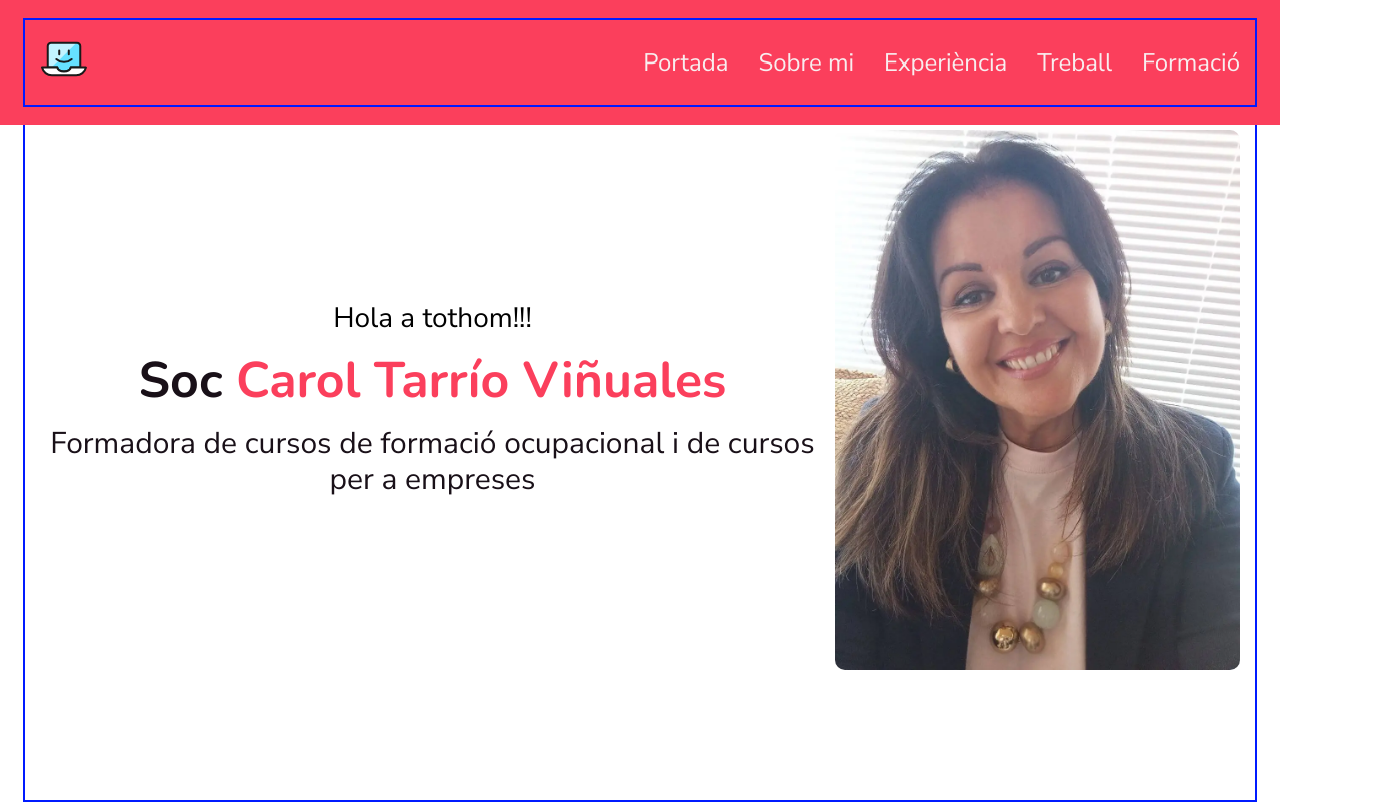
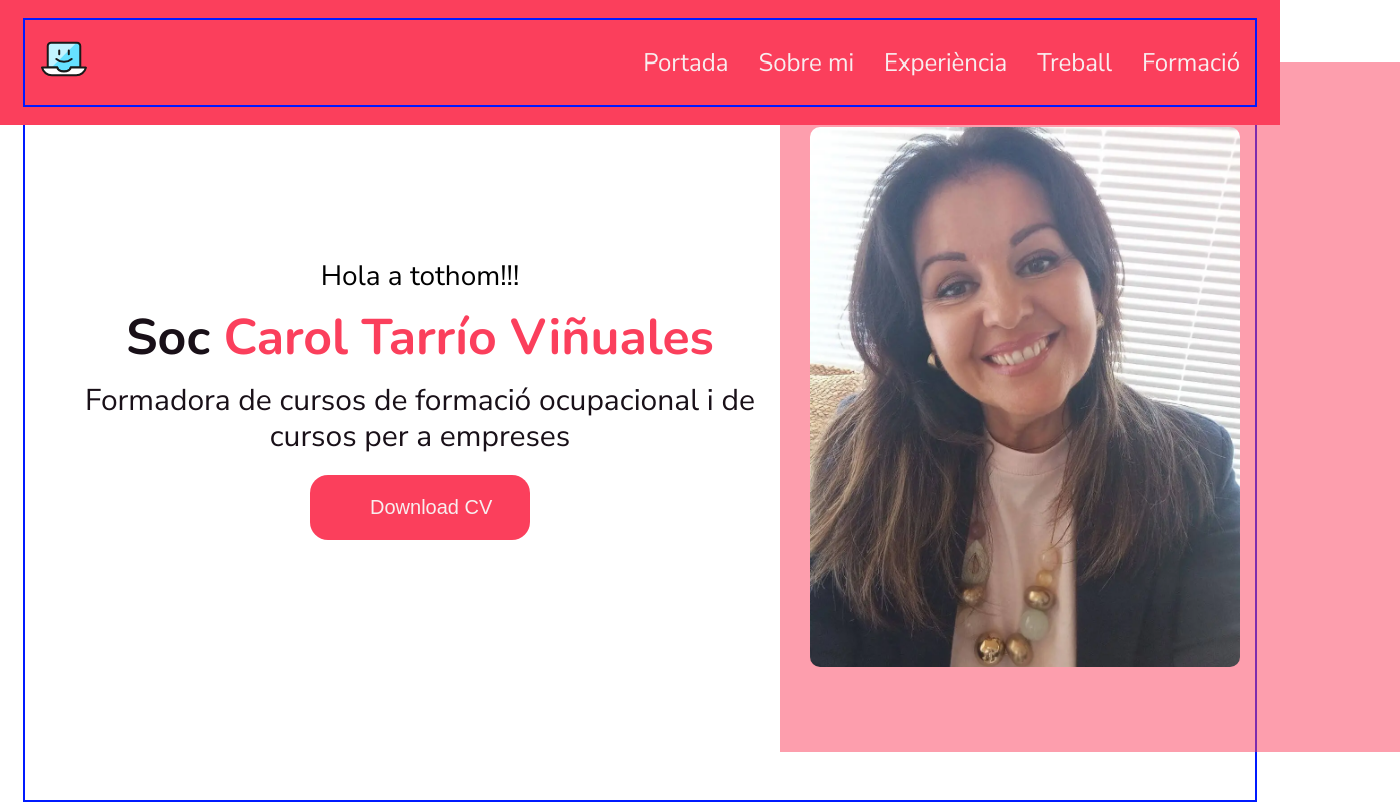
Before and after one commit to ElenaWebDev984/cv_carol, a React (Vite) app: page / in a window 1280 px wide. Shown: the top 804 px of the page, 1400 px wide, since content can reach past the window. Built offline with nearby package versions, Linux system fonts and the light colour scheme.

Commit message:
added btn and PhotoWrapper for Main

```diff
--- a/src/layout/sections/main/Main.tsx
+++ b/src/layout/sections/main/Main.tsx
@@ -4,6 +4,7 @@ import {FlexWrapper} from "../../../components/FlexWrapper.tsx";
 import {Image} from "../../../components/Image.tsx";
 import {Container} from "../../../components/Container.tsx";
 import {theme} from "../../../styles/Theme.ts";
+
 
 
 export const Main = () => {
@@ -15,9 +16,11 @@ export const Main = () => {
                         <Greeting>Hola a tothom!!!</Greeting>
                         <Name>Soc <span>Carol Tarrío Viñuales</span></Name>
                         <MainTitle>Formadora de cursos de formació ocupacional i de cursos per a empreses</MainTitle>
+                        <Button>Download CV</Button>
                     </div>
-
-                    <Image src={photo} alt="photo"/>
+                    <PhotoWrapper>
+                        <Image src={photo} alt="photo"/>
+                    </PhotoWrapper>
                 </FlexWrapper>
             </Container>
         </StyledMain>
@@ -52,5 +55,36 @@ const MainTitle = styled.h1`
     font-size: 30px;
     vertical-align: middle;
     //text-transform: lowercase;
+`
 
+const Button = styled.button`
+    background: #FB3F5C;
+    width: 220px;
+    height: 65px;
+    border-radius: 18px;
+    padding: 20px 60px;
+    margin-top: 20px;
+
+    color: #F8EEEF;
+    font-weight: 400;
+    font-size: 20px;
+    white-space: nowrap;
+    text-align: center;
 `
+
+const PhotoWrapper = styled.div`
+    position: relative;
+    z-index: 0;
+
+    &::before {
+        content: '';
+        width: 620px;
+        height: 690px;
+        top: -65px;
+        left: -30px;
+        background: #FB3F5C80;
+
+       position: absolute;
+        z-index: -1;
+    }
+`
```
